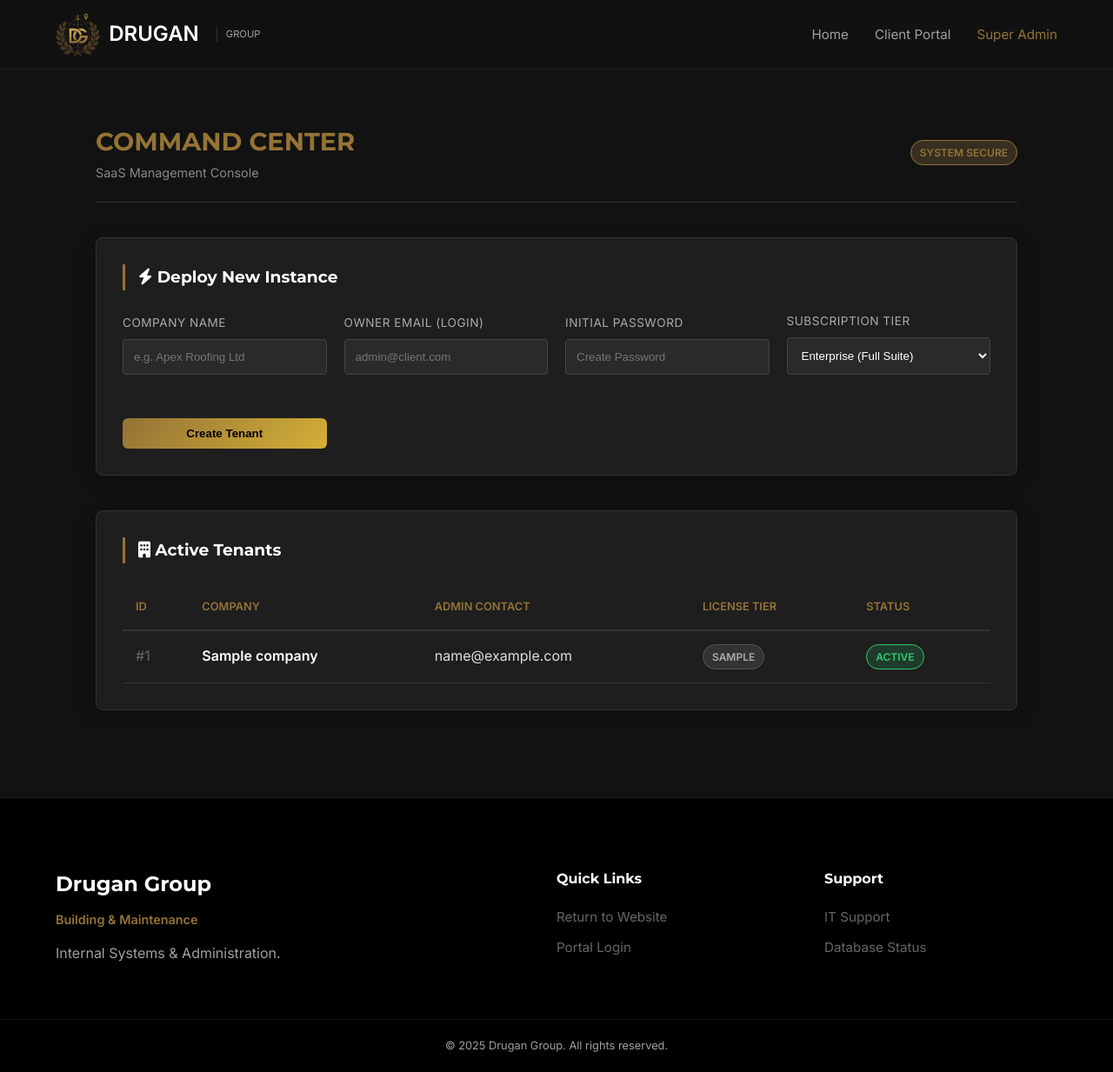
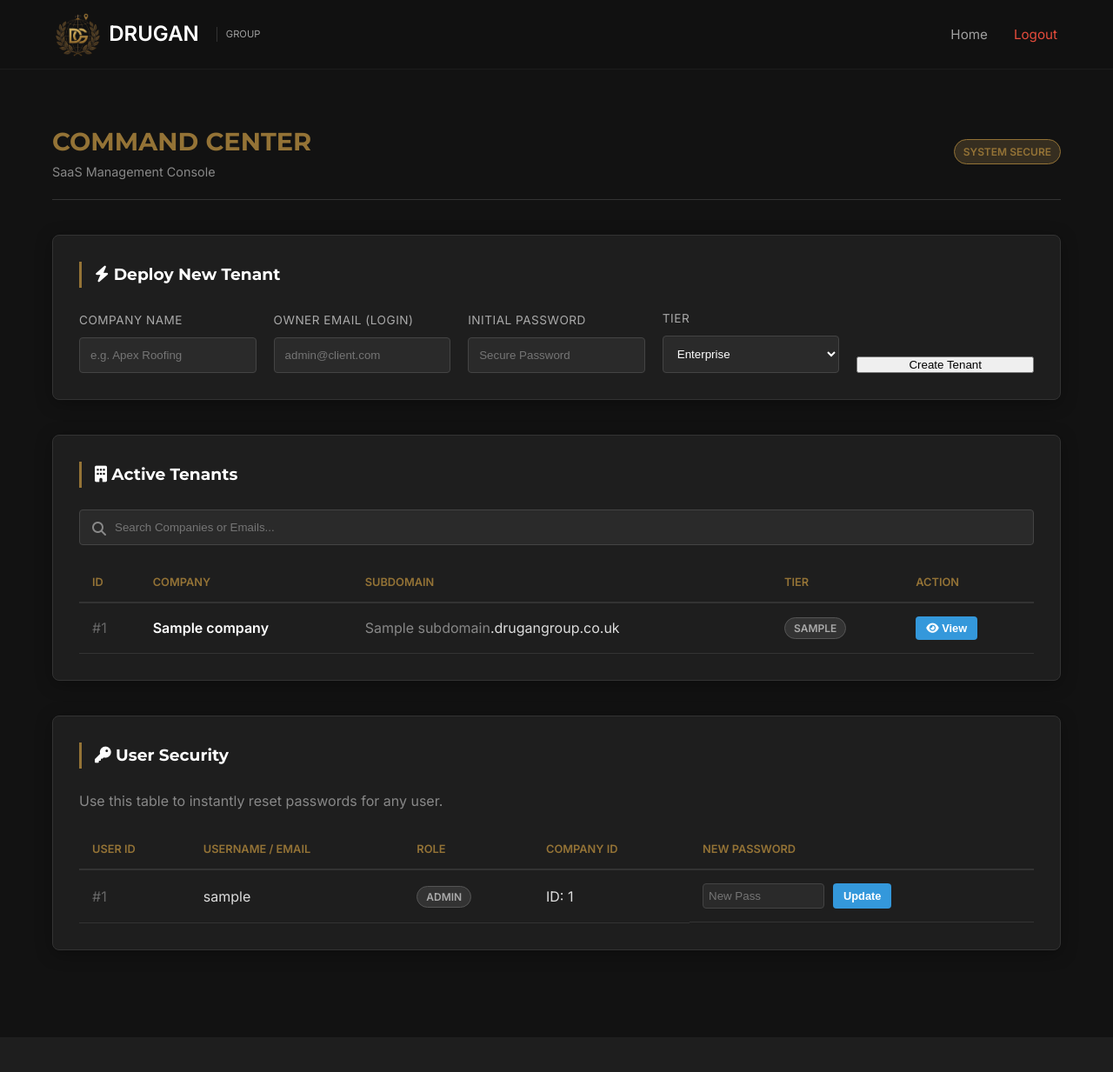
Before and after one commit to DruganGroup/DruganGroup-Website, a Flask app: page /super-admin in a window 1280 px wide. Shown: the whole page at 87% size. After the commit the page ends 1118 px from the top, so only its background shows below. Run offline with Flask 3, Linux system fonts and the light colour scheme; the visitor is signed in with stand-in values (Sample User, id 1); a database or web service that is not in the repository returns one stand-in record (values such as "Sample title"); some libraries are stand-ins or nearby versions.

Commit message:
update super admin

```diff
--- a/routes/admin_routes.py
+++ b/routes/admin_routes.py
@@ -1,6 +1,7 @@
 from flask import Blueprint, render_template, request, redirect, url_for, session, flash
 from db import get_db
-import re # Needed for generating the subdomain
+from werkzeug.security import generate_password_hash # Added this import
+import re
 
 admin_bp = Blueprint('admin', __name__)
 
@@ -13,51 +14,53 @@
     conn = get_db()
     cur = conn.cursor()
 
+    # --- EXISTING COMPANY CREATION LOGIC ---
     if request.method == 'POST':
         comp_name = request.form.get('company_name')
         owner_email = request.form.get('owner_email')
         owner_pass = request.form.get('owner_pass')
         plan = request.form.get('plan')
 
-        # --- NEW: GENERATE SUBDOMAIN (DUPLICATE DEFENDER) ---
-        # 1. Create base slug (e.g. "Nick's Co" -> "nicks-co")
+        # 1. Create base slug
         base_slug = re.sub(r'[^a-z0-9-]', '', comp_name.lower().replace(' ', '-'))
         base_slug = re.sub(r'-+', '-', base_slug).strip('-')
 
-        # 2. Check for duplicates and append number if needed
+        # 2. Check for duplicates
         final_slug = base_slug
         counter = 1
         while True:
-            # Check if this specific slug exists in the DB
             cur.execute("SELECT id FROM companies WHERE subdomain = %s", (final_slug,))
             if not cur.fetchone():
-                break # It's unique!
+                break
             final_slug = f"{base_slug}-{counter}"
             counter += 1
-        # -----------------------------------------------------
 
         try:
-            # 1. Create Company (Now includes Subdomain)
+            # Create Company
             cur.execute("""
                 INSERT INTO companies (name, contact_email, subdomain)
                 VALUES (%s, %s, %s) RETURNING id
             """, (comp_name, owner_email, final_slug))
             new_company_id = cur.fetchone()[0]
 
-            # 2. Create Subscription
+            # Create Subscription
             cur.execute("INSERT INTO subscriptions (company_id, plan_tier, status) VALUES (%s, %s, 'Active')", (new_company_id, plan))
 
-            # 3. Create Admin User
+            # Create Admin User
+            # Important: We hash the password here for consistency
+            secure_pass = generate_password_hash(owner_pass)
             cur.execute("INSERT INTO users (username, password_hash, email, role, company_id) VALUES (%s, %s, %s, 'Admin', %s)",
-                        (owner_email, owner_pass, owner_email, new_company_id))
+                        (owner_email, secure_pass, owner_email, new_company_id))
 
             conn.commit()
-            flash(f"✅ Success! {comp_name} created with address: {final_slug}.drugangroup.co.uk")
+            flash(f"✅ Success! {comp_name} created at: {final_slug}.drugangroup.co.uk")
         except Exception as e:
             conn.rollback()
             flash(f"❌ Error: {e}")
 
-    # Load List of Companies (Added Subdomain to view)
+    # --- FETCH DATA FOR DASHBOARD ---
+
+    # 1. Companies (Existing)
     cur.execute("""
         SELECT c.id, c.name, s.plan_tier, s.status, u.email, c.subdomain
         FROM companies c
@@ -66,6 +69,37 @@
         ORDER BY c.id DESC
     """)
     companies = cur.fetchall()
+
+    # 2. Users (NEW: For Password Reset Table)
+    cur.execute("SELECT id, username, role, company_id FROM users ORDER BY id ASC")
+    users = cur.fetchall()
+
     conn.close()
 
-    return render_template('super_admin.html', companies=companies)
+    # Pass both 'companies' and 'users' to the template
+    return render_template('super_admin.html', companies=companies, users=users)
+
+# --- NEW ROUTE: HANDLE PASSWORD RESET ---
+@admin_bp.route('/admin/reset-password', methods=['POST'])
+def reset_user_password():
+    if session.get('role') != 'SuperAdmin':
+        return "Access Denied", 403
+
+    user_id = request.form.get('user_id')
+    new_pass = request.form.get('new_password')
+
+    conn = get_db()
+    cur = conn.cursor()
+
+    try:
+        new_hash = generate_password_hash(new_pass)
+        cur.execute("UPDATE users SET password_hash = %s WHERE id = %s", (new_hash, user_id))
+        conn.commit()
+        flash(f"✅ Password for User ID {user_id} updated successfully.")
+    except Exception as e:
+        conn.rollback()
+        flash(f"❌ Error resetting password: {e}")
+    finally:
+        conn.close()
+
+    return redirect(url_for('admin.super_admin_dashboard'))
--- a/templates/super_admin.html
+++ b/templates/super_admin.html
@@ -1,4 +1,3 @@
-<!DOCTYPE html>
 <html lang="en">
 <head>
     <meta charset="UTF-8">
@@ -7,155 +6,62 @@
 
     <link href="https://fonts.googleapis.com/css2?family=Inter:wght@300;400;600&family=Montserrat:wght@600;700;800&display=swap" rel="stylesheet">
     <script src="https://kit.fontawesome.com/a076d05399.js" crossorigin="anonymous"></script>
-
     <link rel="stylesheet" href="/static/style.css">
 
     <style>
-        /* --- DASHBOARD SPECIFIC OVERRIDES --- */
-        body {
-            background-color: #f4f4f4; /* Reset body background */
-        }
+        /* --- DASHBOARD STYLES --- */
+        body { background-color: #f4f4f4; }
+        .navbar { background: #111; position: relative; padding: 15px 0; }
+        .dashboard-wrapper { background-color: #121212; color: #e0e0e0; padding: 60px 0; min-height: 80vh; }
+        .dashboard-container { max-width: 1200px; margin: 0 auto; padding: 0 20px; }
 
-        /* Force Nav to be visible since there is no Hero image here */
-        .navbar {
-            background: #111;
-            position: relative; /* Not fixed/transparent on this page */
-            padding: 15px 0;
-        }
+        .dash-header { display: flex; justify-content: space-between; align-items: center; margin-bottom: 40px; border-bottom: 1px solid #333; padding-bottom: 20px; }
+        .dash-header h1 { color: var(--primary-gold); font-family: 'Montserrat', sans-serif; text-transform: uppercase; font-size: 1.8rem; margin: 0; }
 
-        /* The Dark Command Center Container */
-        .dashboard-wrapper {
-            background-color: #121212;
-            color: #e0e0e0;
-            padding: 60px 0;
-            min-height: 80vh;
-        }
+        .admin-card { background: #1e1e1e; border: 1px solid #333; border-radius: 8px; padding: 30px; margin-bottom: 40px; box-shadow: 0 4px 20px rgba(0,0,0,0.3); }
+        .admin-card h3 { color: #fff; margin-bottom: 25px; border-left: 3px solid var(--primary-gold); padding-left: 15px; }
 
-        .dashboard-container {
-            max-width: 1100px;
-            margin: 0 auto;
-            padding: 0 20px;
-        }
+        .form-grid { display: grid; grid-template-columns: repeat(auto-fit, minmax(200px, 1fr)); gap: 20px; align-items: end; }
+        label { display: block; margin-bottom: 8px; color: #aaa; font-size: 0.85rem; text-transform: uppercase; letter-spacing: 0.5px; }
 
-        /* Dashboard Header */
-        .dash-header {
-            display: flex;
-            justify-content: space-between;
-            align-items: center;
-            margin-bottom: 40px;
-            border-bottom: 1px solid #333;
-            padding-bottom: 20px;
-        }
+        .dark-input, .dark-select { width: 100%; padding: 12px; background: #2a2a2a; border: 1px solid #444; color: #fff; border-radius: 4px; outline: none; box-sizing: border-box; }
+        .dark-input:focus, .dark-select:focus { border-color: var(--primary-gold); }
 
-        .dash-header h1 {
-            color: var(--primary-gold);
-            font-family: 'Montserrat', sans-serif;
-            text-transform: uppercase;
-            font-size: 1.8rem;
-            margin: 0;
-        }
+        .admin-table { width: 100%; border-collapse: collapse; margin-top: 10px; }
+        .admin-table th { text-align: left; padding: 15px; color: var(--primary-gold); border-bottom: 2px solid #333; text-transform: uppercase; font-size: 0.8rem; }
+        .admin-table td { padding: 15px; border-bottom: 1px solid #333; color: #ddd; vertical-align: middle; }
+        .admin-table tr:hover td { background-color: #252525; }
 
-        /* Cards */
-        .admin-card {
-            background: #1e1e1e;
-            border: 1px solid #333;
-            border-radius: 8px;
-            padding: 30px;
-            margin-bottom: 40px;
-            box-shadow: 0 4px 20px rgba(0,0,0,0.3);
-        }
-
-        .admin-card h3 {
-            color: #fff;
-            margin-bottom: 25px;
-            border-left: 3px solid var(--primary-gold);
-            padding-left: 15px;
-        }
-
-        /* Form Styling */
-        .form-grid {
-            display: grid;
-            grid-template-columns: repeat(auto-fit, minmax(200px, 1fr));
-            gap: 20px;
-            align-items: end;
-        }
-
-        label {
-            display: block;
-            margin-bottom: 8px;
-            color: #aaa;
-            font-size: 0.85rem;
-            text-transform: uppercase;
-            letter-spacing: 0.5px;
-        }
-
-        .dark-input, .dark-select {
-            width: 100%;
-            padding: 12px;
-            background: #2a2a2a;
-            border: 1px solid #444;
-            color: #fff;
-            border-radius: 4px;
-            outline: none;
-        }
-
-        .dark-input:focus, .dark-select:focus {
-            border-color: var(--primary-gold);
-        }
-
-        /* Table Styling */
-        .admin-table {
-            width: 100%;
-            border-collapse: collapse;
-            margin-top: 10px;
-        }
-
-        .admin-table th {
-            text-align: left;
-            padding: 15px;
-            color: var(--primary-gold);
-            border-bottom: 2px solid #333;
-            text-transform: uppercase;
-            font-size: 0.8rem;
-        }
-
-        .admin-table td {
-            padding: 15px;
-            border-bottom: 1px solid #333;
-            color: #ddd;
-        }
-
-        .admin-table tr:hover td {
-            background-color: #252525;
-        }
-
-        /* Status Badges */
-        .badge-status {
-            padding: 4px 10px;
-            border-radius: 20px;
-            font-size: 0.75rem;
-            font-weight: bold;
-            text-transform: uppercase;
-            display: inline-block;
-        }
+        .badge-status { padding: 4px 10px; border-radius: 20px; font-size: 0.75rem; font-weight: bold; text-transform: uppercase; display: inline-block; }
         .badge-active { background: rgba(39, 174, 96, 0.2); color: #2ecc71; border: 1px solid #2ecc71; }
         .badge-basic { background: #333; color: #aaa; border: 1px solid #555; }
         .badge-pro { background: rgba(142, 68, 173, 0.2); color: #9b59b6; border: 1px solid #9b59b6; }
         .badge-enterprise { background: rgba(197, 160, 89, 0.2); color: var(--primary-gold); border: 1px solid var(--primary-gold); }
 
-        /* Flash Messages */
-        .flash-msg {
-            background: rgba(197, 160, 89, 0.15);
-            border-left: 4px solid var(--primary-gold);
-            color: #fff;
-            padding: 15px;
-            margin-bottom: 30px;
-        }
+        .btn-sm { padding: 6px 12px; font-size: 0.8rem; cursor: pointer; border-radius: 4px; border: none; font-weight: bold; }
+        .btn-manage { background: #3498db; color: #fff; }
+        .btn-manage:hover { background: #2980b9; }
+        .btn-danger { background: #e74c3c; color: #fff; }
+
+        .search-box { margin-bottom: 20px; position: relative; }
+        .search-box i { position: absolute; left: 15px; top: 14px; color: #888; }
+        .search-box input { padding-left: 40px; }
+
+        /* MODAL */
+        .modal { display: none; position: fixed; z-index: 999; left: 0; top: 0; width: 100%; height: 100%; overflow: auto; background-color: rgba(0,0,0,0.8); backdrop-filter: blur(5px); }
+        .modal-content { background-color: #1e1e1e; margin: 10vh auto; padding: 30px; border: 1px solid #444; width: 50%; max-width: 600px; border-radius: 10px; color: #fff; animation: fadeIn 0.3s; }
+        @keyframes fadeIn { from {opacity: 0; transform: translateY(-20px);} to {opacity: 1; transform: translateY(0);} }
+
+        .close { color: #aaa; float: right; font-size: 28px; font-weight: bold; cursor: pointer; }
+        .close:hover { color: #fff; }
+
+        .modal-grid p { border-bottom: 1px solid #333; padding: 12px 0; display: flex; justify-content: space-between; margin: 0; }
+        .modal-grid strong { color: var(--primary-gold); }
     </style>
 </head>
 <body>
 
-    <nav class="navbar" id="navbar">
+    <nav class="navbar">
         <div class="container nav-container">
             <div class="brand">
                 <a href="/">
@@ -163,11 +69,9 @@
                 </a>
                 DRUGAN <span class="tagline">GROUP</span>
             </div>
-
             <ul class="nav-links">
                 <li><a href="/">Home</a></li>
-                <li><a href="/client-portal">Client Portal</a></li>
-                <li><a href="#" style="color: var(--primary-gold);">Super Admin</a></li>
+                <li><a href="/logout" style="color: #e74c3c;">Logout</a></li>
             </ul>
         </div>
     </nav>
@@ -180,61 +84,53 @@
                     <h1>Command Center</h1>
                     <span style="color: #888; font-size: 0.9rem;">SaaS Management Console</span>
                 </div>
-                <div>
-                    <span class="badge-status badge-enterprise">System Secure</span>
-                </div>
+                <div><span class="badge-status badge-enterprise">System Secure</span></div>
             </div>
 
             {% with messages = get_flashed_messages() %}
               {% if messages %}
-                <div class="flash-msg">
+                <div style="background: rgba(197, 160, 89, 0.15); border-left: 4px solid var(--primary-gold); color: #fff; padding: 15px; margin-bottom: 30px;">
                     {{ messages[0] }}
                 </div>
               {% endif %}
             {% endwith %}
 
             <div class="admin-card">
-                <h3><i class="fas fa-bolt"></i> Deploy New Instance</h3>
+                <h3><i class="fas fa-bolt"></i> Deploy New Tenant</h3>
                 <form method="POST">
                     <div class="form-grid">
+                        <div><label>Company Name</label><input type="text" name="company_name" class="dark-input" placeholder="e.g. Apex Roofing" required></div>
+                        <div><label>Owner Email (Login)</label><input type="text" name="owner_email" class="dark-input" placeholder="admin@client.com" required></div>
+                        <div><label>Initial Password</label><input type="text" name="owner_pass" class="dark-input" placeholder="Secure Password" required></div>
                         <div>
-                            <label>Company Name</label>
-                            <input type="text" name="company_name" class="dark-input" placeholder="e.g. Apex Roofing Ltd" required>
-                        </div>
-                        <div>
-                            <label>Owner Email (Login)</label>
-                            <input type="text" name="owner_email" class="dark-input" placeholder="admin@client.com" required>
-                        </div>
-                        <div>
-                            <label>Initial Password</label>
-                            <input type="text" name="owner_pass" class="dark-input" placeholder="Create Password" required>
-                        </div>
-                        <div>
-                            <label>Subscription Tier</label>
+                            <label>Tier</label>
                             <select name="plan" class="dark-select">
-                                <option value="Basic">Basic (Starter)</option>
-                                <option value="Pro">Pro (Growth)</option>
-                                <option value="Enterprise" selected>Enterprise (Full Suite)</option>
+                                <option value="Basic">Basic</option>
+                                <option value="Pro">Pro</option>
+                                <option value="Enterprise" selected>Enterprise</option>
                             </select>
                         </div>
-                        <div>
-                            <label>&nbsp;</label>
-                            <button type="submit" class="btn-primary" style="width: 100%;">Create Tenant</button>
-                        </div>
+                        <div><label>&nbsp;</label><button type="submit" class="btn-gold" style="width: 100%;">Create Tenant</button></div>
                     </div>
                 </form>
             </div>
 
             <div class="admin-card">
                 <h3><i class="fas fa-building"></i> Active Tenants</h3>
-                <table class="admin-table">
+
+                <div class="search-box">
+                    <i class="fas fa-search"></i>
+                    <input type="text" id="companySearch" class="dark-input" placeholder="Search Companies or Emails..." onkeyup="filterTable()">
+                </div>
+
+                <table class="admin-table" id="tenantTable">
                     <thead>
                         <tr>
                             <th>ID</th>
                             <th>Company</th>
-                            <th>Admin Contact</th>
-                            <th>License Tier</th>
-                            <th>Status</th>
+                            <th>Subdomain</th>
+                            <th>Tier</th>
+                            <th>Action</th>
                         </tr>
                     </thead>
                     <tbody>
@@ -242,13 +138,52 @@
                         <tr>
                             <td style="color: #666;">#{{ c[0] }}</td>
                             <td><strong style="color: #fff;">{{ c[1] }}</strong></td>
-                            <td>{{ c[4] }}</td>
+                            <td><span style="color:#888;">{{ c[5] }}</span>.drugangroup.co.uk</td>
                             <td>
                                 <span class="badge-status {{ 'badge-enterprise' if c[2] == 'Enterprise' else 'badge-pro' if c[2] == 'Pro' else 'badge-basic' }}">
                                     {{ c[2] }}
                                 </span>
                             </td>
-                            <td><span class="badge-status badge-active">{{ c[3] }}</span></td>
+                            <td>
+                                <button class="btn-sm btn-manage"
+                                    onclick="openModal('{{ c[1] }}', '{{ c[5] }}', '{{ c[0] }}', '{{ c[2] }}', '{{ c[4] }}')">
+                                    <i class="fas fa-eye"></i> View
+                                </button>
+                            </td>
+                        </tr>
+                        {% endfor %}
+                    </tbody>
+                </table>
+            </div>
+
+            <div class="admin-card">
+                <h3><i class="fas fa-key"></i> User Security</h3>
+                <p style="color: #888; margin-bottom: 20px;">Use this table to instantly reset passwords for any user.</p>
+
+                <table class="admin-table">
+                    <thead>
+                        <tr>
+                            <th>User ID</th>
+                            <th>Username / Email</th>
+                            <th>Role</th>
+                            <th>Company ID</th>
+                            <th>New Password</th>
+                        </tr>
+                    </thead>
+                    <tbody>
+                        {% for u in users %}
+                        <tr>
+                            <form method="POST" action="/admin/reset-password">
+                                <input type="hidden" name="user_id" value="{{ u[0] }}">
+                                <td style="color: #666;">#{{ u[0] }}</td>
+                                <td>{{ u[1] }}</td>
+                                <td><span class="badge-status badge-basic">{{ u[2] }}</span></td>
+                                <td>ID: {{ u[3] }}</td>
+                                <td style="display: flex; gap: 10px;">
+                                    <input type="text" name="new_password" class="dark-input" placeholder="New Pass" style="width: 140px; padding: 6px;" required>
+                                    <button type="submit" class="btn-sm btn-manage">Update</button>
+                                </td>
+                            </form>
                         </tr>
                         {% endfor %}
                     </tbody>
@@ -258,28 +193,78 @@
         </div>
     </div>
 
-    <footer>
-        <div class="container footer-content">
-            <div class="footer-col">
-                <h4>Drugan Group</h4>
-                <p class="creator">Building & Maintenance</p>
-                <p>Internal Systems & Administration.</p>
+    <div id="companyModal" class="modal">
+        <div class="modal-content">
+            <span class="close" onclick="closeModal()">&times;</span>
+            <h2 style="color: var(--primary-gold); margin-bottom: 20px;">Tenant Details</h2>
+
+            <div class="modal-grid">
+                <p>Company Name: <span id="modalName" style="color:#fff;"></span></p>
+                <p>System ID: <strong id="modalID"></strong></p>
+                <p>Subdomain: <span id="modalSub"></span>.drugangroup.co.uk</p>
+                <p>Admin Email: <span id="modalEmail"></span></p>
+                <p>Current Tier: <span id="modalTier" class="badge-status"></span></p>
+                <p>Status: <span class="badge-status badge-active">Active</span></p>
             </div>
-            <div class="footer-col">
-                <h5>Quick Links</h5>
-                <a href="/">Return to Website</a>
-                <a href="/login">Portal Login</a>
-            </div>
-            <div class="footer-col">
-                <h5>Support</h5>
-                <a href="#">IT Support</a>
-                <a href="#">Database Status</a>
+
+            <div style="margin-top: 25px; text-align: right; border-top: 1px solid #333; padding-top: 20px;">
+                <button class="btn-sm btn-danger">Suspend Access</button>
+                <button class="btn-sm btn-manage" onclick="closeModal()">Close</button>
             </div>
         </div>
-        <div class="bottom-bar">
-            <p>&copy; 2025 Drugan Group. All rights reserved.</p>
-        </div>
-    </footer>
+    </div>
+
+    <script>
+        // 1. Search Filter Logic
+        function filterTable() {
+            var input = document.getElementById("companySearch");
+            var filter = input.value.toUpperCase();
+            var table = document.getElementById("tenantTable");
+            var tr = table.getElementsByTagName("tr");
+
+            for (var i = 0; i < tr.length; i++) {
+                // Look at column 1 (Company Name)
+                var td = tr[i].getElementsByTagName("td")[1];
+                if (td) {
+                    var txtValue = td.textContent || td.innerText;
+                    if (txtValue.toUpperCase().indexOf(filter) > -1) {
+                        tr[i].style.display = "";
+                    } else {
+                        tr[i].style.display = "none";
+                    }
+                }
+            }
+        }
+
+        // 2. Modal Logic
+        function openModal(name, sub, id, tier, email) {
+            document.getElementById('modalName').innerText = name;
+            document.getElementById('modalSub').innerText = sub;
+            document.getElementById('modalID').innerText = id;
+            document.getElementById('modalEmail').innerText = email;
+
+            var tierSpan = document.getElementById('modalTier');
+            tierSpan.innerText = tier;
+            // Reset classes
+            tierSpan.className = 'badge-status';
+            if(tier === 'Enterprise') tierSpan.classList.add('badge-enterprise');
+            else if(tier === 'Pro') tierSpan.classList.add('badge-pro');
+            else tierSpan.classList.add('badge-basic');
+
+            document.getElementById('companyModal').style.display = "block";
+        }
+
+        function closeModal() {
+            document.getElementById('companyModal').style.display = "none";
+        }
+
+        // Close modal if user clicks outside of it
+        window.onclick = function(event) {
+            if (event.target == document.getElementById('companyModal')) {
+                closeModal();
+            }
+        }
+    </script>
 
 </body>
 </html>
```
Also changed, not shown: routes/auth_routes.py (+19 -6 lines).
